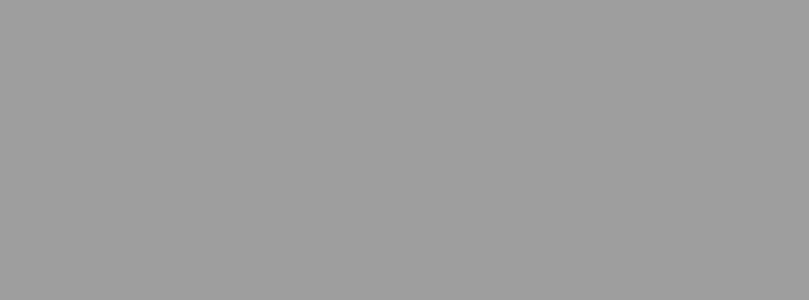
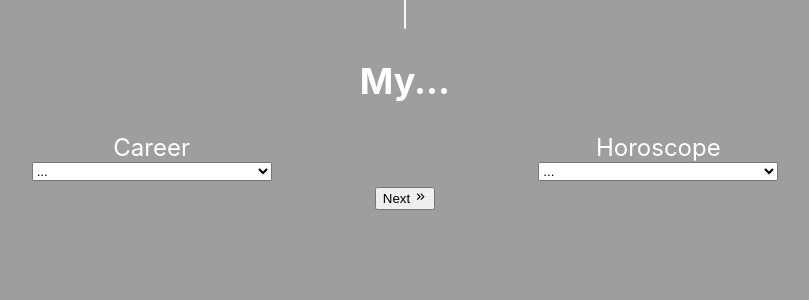
Before and after one commit to Kita004/codecool-quiz, a React (Create React App) app: page /quiz in a window 1280 px wide. Before the commit this address had no page. Shown: the top 300 px of the page, without its empty margins (235-1044 px from the left). Built offline with nearby package versions, Linux system fonts and the light colour scheme.

Commit message:
add routes and features to App Component

```diff
--- a/src/App.css
+++ b/src/App.css
@@ -5,8 +5,8 @@ body {
   font-size: x-large;
   text-align: center;
 
-  font-family: -apple-system, BlinkMacSystemFont, 'Segoe UI', 'Roboto', 'Oxygen',
-    'Ubuntu', 'Cantarell', 'Fira Sans', 'Droid Sans', 'Helvetica Neue',
+  font-family: -apple-system, BlinkMacSystemFont, "Segoe UI", "Roboto", "Oxygen",
+    "Ubuntu", "Cantarell", "Fira Sans", "Droid Sans", "Helvetica Neue",
     sans-serif;
   -webkit-font-smoothing: antialiased;
   -moz-osx-font-smoothing: grayscale;
@@ -22,6 +22,17 @@ html {
 
 .flex-container {
   display: flex;
+  justify-content: space-evenly;
+  align-items: center;
+}
+
+.flex-col-container {
+  display: flex;
+  flex-direction: column;
   justify-content: center;
   align-items: center;
 }
+
+select {
+  width: 15rem;
+}
--- a/src/App.js
+++ b/src/App.js
@@ -1,15 +1,72 @@
-import './App.css';
-import {BrowserRouter as Router, Routes, Route} from "react-router-dom";
-import { HomePage } from './pages/HomePage.js';
+import "./App.css";
+import { BrowserRouter as Router, Routes, Route } from "react-router-dom";
+import axios from "axios";
+import { HomePage } from "./pages/HomePage";
+import { useState } from "react";
+import { Select } from "./components/Select";
+import { careers, zodiacs } from "./data/selectOptions";
+import { QuizPage } from "./pages/QuizPage";
 
 function App() {
+  const [careerValue, setCareerValue] = useState();
+  const [zodiacValue, setZodiacValue] = useState();
+  const [answer, setAnswer] = useState();
+
+  const checkValidity = (...values) => {
+    let isValid;
+    for (const val of values) {
+      if (val) {
+        isValid = true;
+      } else {
+        isValid = false;
+      }
+    }
+    return isValid;
+  };
+
+  const fetchAnswer = async () => {
+    const isValuesValid = checkValidity(careerValue, zodiacValue);
+
+    if (!isValuesValid) {
+      console.log("Fill out Everything!!");
+    } else {
+      try {
+        const response = await axios.get(
+          `http://localhost:3500/answers?career=${careerValue}&zodiac=${zodiacValue}`
+        );
+        setAnswer(response.data[0].answer);
+      } catch (err) {
+        console.info("Error when fetching Answer..", err);
+      }
+    }
+  };
+
   return (
     <div className="App">
-     <Router>
-      <Routes>
-        <Route path='/' element={<HomePage/>} />
-      </Routes>
-     </Router>
+      <Router>
+        {careerValue} | {zodiacValue}
+        <Routes>
+          <Route path="/" element={<HomePage />} />
+          <Route
+            path="/quiz"
+            element={
+              <QuizPage fetchAnswer={fetchAnswer}>
+                <Select
+                  label={"career"}
+                  options={careers}
+                  setter={setCareerValue}
+                />
+                <Select
+                  label={"horoscope"}
+                  options={zodiacs}
+                  setter={setZodiacValue}
+                />
+              </QuizPage>
+            }
+          />
+          <Route path="/contact" />
+        </Routes>
+      </Router>
     </div>
   );
 }
```
